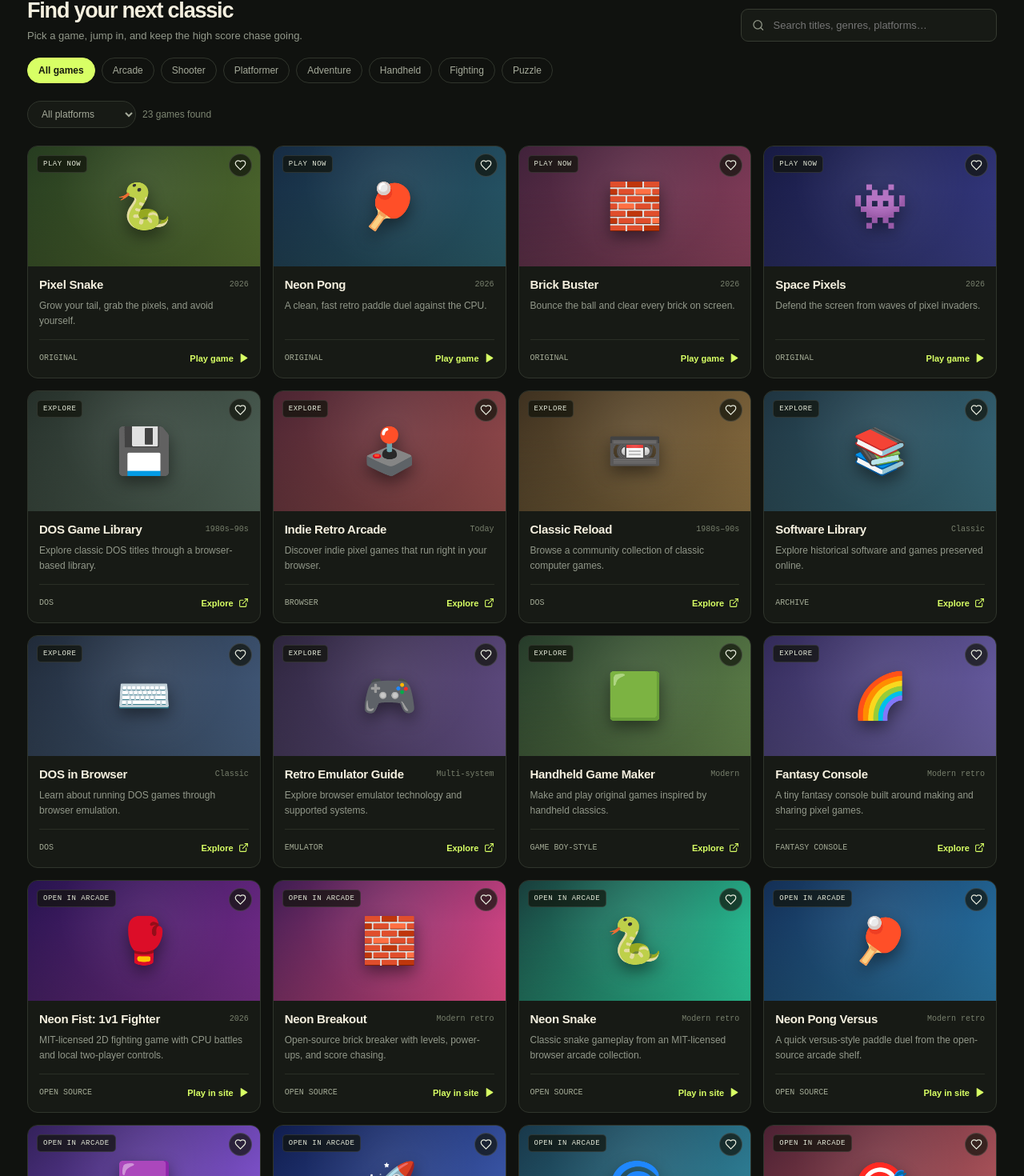
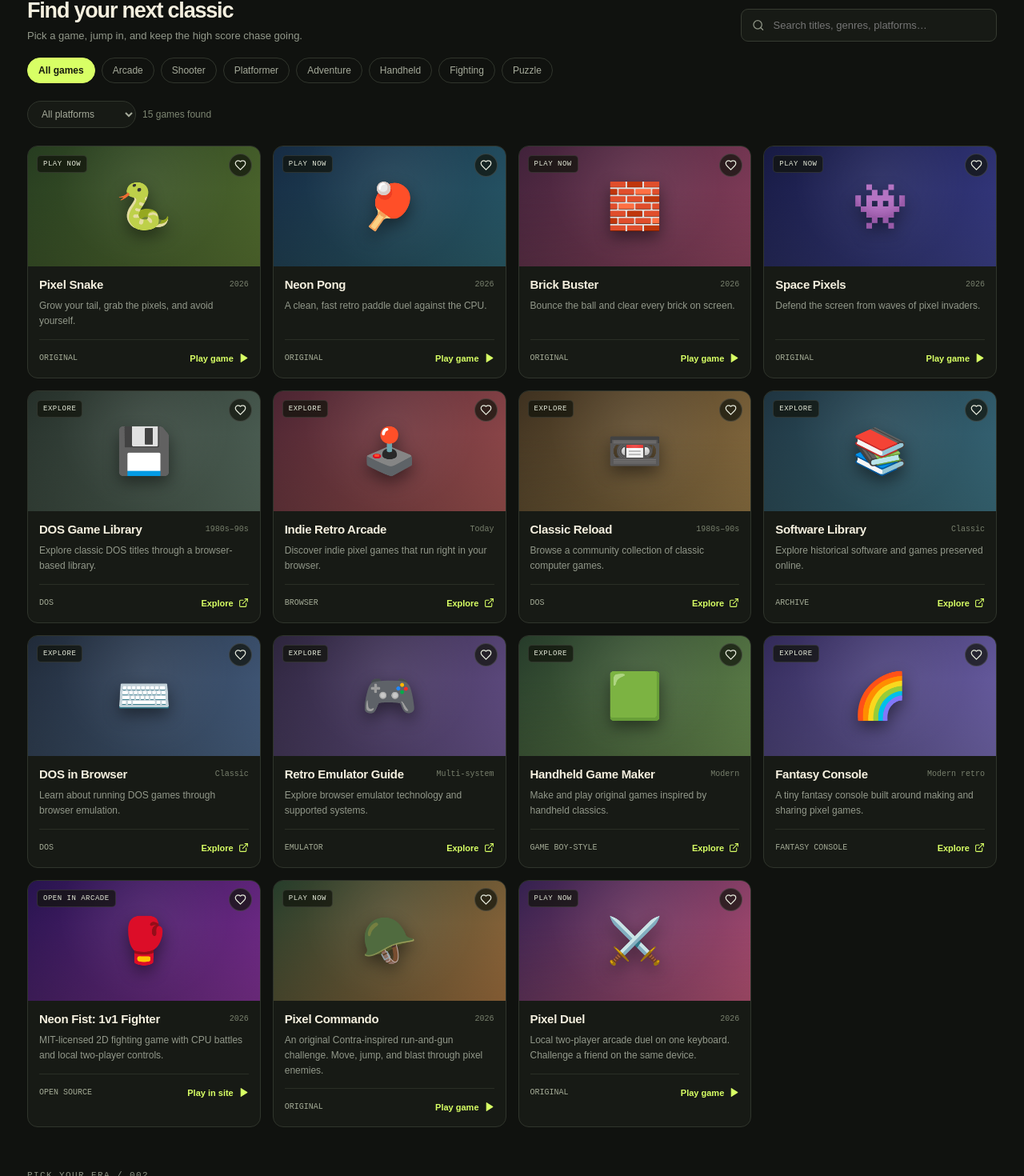
Before and after one commit to kage049754/chatgptgame, a React (Vite) app: page / in a window 1280 px wide. Shown: the part 614-2084 px from the top of the page at 80% size. Built offline with nearby package versions, Linux system fonts and the light colour scheme.

Commit message:
Replace remote game links with fully local run-and-gun and two-player arcade games

```diff
--- a/src/App.tsx
+++ b/src/App.tsx
@@ -27,7 +27,7 @@
   emoji: string;
   colors: string;
   description: string;
-  kind: 'snake' | 'pong' | 'breakout' | 'invaders' | 'external' | 'embedded';
+  kind: 'snake' | 'pong' | 'breakout' | 'invaders' | 'external' | 'embedded' | 'runngun' | 'duel';
   url?: string;
   featured?: boolean;
 };
@@ -198,134 +198,28 @@
     featured: true,
   },
   {
-    id: 'gh-breakout',
-    title: 'Neon Breakout',
-    category: 'Arcade',
-    platform: 'Open source',
-    year: 'Modern retro',
-    emoji: '🧱',
-    colors: 'linear-gradient(135deg,#3e1d51,#f04d8d)',
-    description: 'Open-source brick breaker with levels, power-ups, and score chasing.',
-    kind: 'embedded',
-    url: 'https://tmhsdigital.github.io/GH-Arcade/games/breakout/',
+    id: 'pixel-commando',
+    title: 'Pixel Commando',
+    category: 'Shooter',
+    platform: 'Original',
+    year: '2026',
+    emoji: '🪖',
+    colors: 'linear-gradient(135deg,#263d2b,#9b6a3b)',
+    description: 'An original Contra-inspired run-and-gun challenge. Move, jump, and blast through pixel enemies.',
+    kind: 'runngun',
     featured: true,
   },
   {
-    id: 'gh-snake',
-    title: 'Neon Snake',
-    category: 'Arcade',
-    platform: 'Open source',
-    year: 'Modern retro',
-    emoji: '🐍',
-    colors: 'linear-gradient(135deg,#193d3b,#2bd6a3)',
-    description: 'Classic snake gameplay from an MIT-licensed browser arcade collection.',
-    kind: 'embedded',
-    url: 'https://tmhsdigital.github.io/GH-Arcade/games/snake/',
+    id: 'pixel-duel',
+    title: 'Pixel Duel',
+    category: 'Fighting',
+    platform: 'Original',
+    year: '2026',
+    emoji: '⚔️',
+    colors: 'linear-gradient(135deg,#34214f,#b34f72)',
+    description: 'Local two-player arcade duel on one keyboard. Challenge a friend on the same device.',
+    kind: 'duel',
     featured: true,
-  },
-  {
-    id: 'gh-pong',
-    title: 'Neon Pong Versus',
-    category: 'Fighting',
-    platform: 'Open source',
-    year: 'Modern retro',
-    emoji: '🏓',
-    colors: 'linear-gradient(135deg,#142f55,#2878aa)',
-    description: 'A quick versus-style paddle duel from the open-source arcade shelf.',
-    kind: 'embedded',
-    url: 'https://tmhsdigital.github.io/GH-Arcade/games/pong/',
-    featured: true,
-  },
-  {
-    id: 'gh-stack',
-    title: 'Neon Stack',
-    category: 'Puzzle',
-    platform: 'Open source',
-    year: 'Modern retro',
-    emoji: '🟪',
-    colors: 'linear-gradient(135deg,#33215a,#8d5be2)',
-    description: 'Stack blocks, manage timing, and chase a better score.',
-    kind: 'embedded',
-    url: 'https://tmhsdigital.github.io/GH-Arcade/games/stack/',
-    featured: false,
-  },
-  {
-    id: 'gh-astro',
-    title: 'Astro Blaster',
-    category: 'Shooter',
-    platform: 'Open source',
-    year: 'Modern retro',
-    emoji: '🚀',
-    colors: 'linear-gradient(135deg,#101d4e,#4261b9)',
-    description: 'A fast space-shooter entry in an open-source arcade collection.',
-    kind: 'embedded',
-    url: 'https://tmhsdigital.github.io/GH-Arcade/games/astro/',
-    featured: true,
-  },
-  {
-    id: 'gh-maze',
-    title: 'Neon Maze',
-    category: 'Puzzle',
-    platform: 'Open source',
-    year: 'Modern retro',
-    emoji: '🌀',
-    colors: 'linear-gradient(135deg,#19384a,#328ca4)',
-    description: 'Navigate a neon maze in this browser-playable arcade game.',
-    kind: 'embedded',
-    url: 'https://tmhsdigital.github.io/GH-Arcade/games/maze/',
-    featured: false,
-  },
-  {
-    id: 'gh-pinball',
-    title: 'Neon Pinball',
-    category: 'Arcade',
-    platform: 'Open source',
-    year: 'Modern retro',
-    emoji: '🎯',
-    colors: 'linear-gradient(135deg,#4c2133,#bd5d61)',
-    description: 'Keep the ball alive and build a high score in a retro pinball table.',
-    kind: 'embedded',
-    url: 'https://tmhsdigital.github.io/GH-Arcade/games/pinball/',
-    featured: false,
-  },
-  {
-    id: 'gh-runner',
-    title: 'Neon Runner',
-    category: 'Platformer',
-    platform: 'Open source',
-    year: 'Modern retro',
-    emoji: '🏃',
-    colors: 'linear-gradient(135deg,#3d321a,#bc8e3d)',
-    description: 'A quick reflex runner with a retro arcade presentation.',
-    kind: 'embedded',
-    url: 'https://tmhsdigital.github.io/GH-Arcade/games/runner/',
-    featured: false,
-  },
-  {
-    id: 'gh-siege',
-    title: 'Star Siege',
-    category: 'Shooter',
-    platform: 'Open source',
-    year: 'Modern retro',
-    emoji: '👾',
-    colors: 'linear-gradient(135deg,#18234b,#4358a2)',
-    description: 'Space combat from a browser arcade collection, with co-op play.',
-    kind: 'embedded',
-    url: 'https://tmhsdigital.github.io/GH-Arcade/games/siege/',
-    featured: true,
-  },
-  {
-    id: 'gh-hop',
-    title: 'Neon Hop',
-    category: 'Platformer',
-    platform: 'Open source',
-    year: 'Modern retro',
-    emoji: '🦘',
-    colors: 'linear-gradient(135deg,#263b2a,#7ca64b)',
-    description: 'Jump through a bright, fast-paced platforming challenge.',
-    kind: 'embedded',
-    url: 'https://tmhsdigital.github.io/GH-Arcade/games/hop/',
-    featured: false,
   },
 ];
 const categories = [
@@ -400,6 +294,13 @@
       color: ['#ff8269', '#e5bd64', '#9bc34b', '#7bbad1'][Math.floor(i / 9)],
     }));
     let ship = { x: W / 2, y: H - 36 };
+    let hero = { x: 72, y: H - 58, vy: 0, onGround: true };
+    let runEnemies = Array.from({ length: 8 }, (_, i) => ({ x: 170 + i * 58, y: H - 38, on: true, dir: i % 2 ? -1 : 1 }));
+    let duelPaddles = { leftY: H / 2 - 34, rightY: H / 2 - 34 };
+    let duelBall = { x: W / 2, y: H / 2, vx: 4, vy: 2 };
+    let duelScores = { left: 0, right: 0 };
+    let easedRightUp = false;
+    let easedRightDown = false;
     let bullets: { x: number; y: number }[] = [];
     let enemies = Array.from({ length: 24 }, (_, i) => ({
       x: 80 + (i % 8) * 65,
@@ -433,6 +334,15 @@
         ].includes(e.key)
       )
         e.preventDefault();
+      if (game.kind === 'runngun' && (e.key === 'ArrowUp' || e.key === 'w')) {
+        if (hero.onGround) { hero.vy = -11; hero.onGround = false; }
+      }
+      if (game.kind === 'duel') {
+        if (e.key === 'w') move.up = true;
+        if (e.key === 's') move.down = true;
+        if (e.key === 'ArrowUp') easedRightUp = true;
+        if (e.key === 'ArrowDown') easedRightDown = true;
+      }
       if (game.kind === 'snake') {
         if ((e.key === 'ArrowUp' || e.key === 'w') && dir.y !== 1)
           nextDir = { x: 0, y: -1 };
@@ -453,6 +363,10 @@
     const keyUp = (e: KeyboardEvent) => {
       if (e.key === 'ArrowLeft' || e.key === 'a') move.left = false;
       if (e.key === 'ArrowRight' || e.key === 'd') move.right = false;
+      if (e.key === 'w') move.up = false;
+      if (e.key === 's') move.down = false;
+      if (e.key === 'ArrowUp') easedRightUp = false;
+      if (e.key === 'ArrowDown') easedRightDown = false;
       if (e.key === ' ' || e.key === 'ArrowUp' || e.key === 'w')
         move.fire = false;
     };
@@ -635,6 +549,47 @@
           drawText('LEVEL CLEAR!', W / 2, H / 2, 24, lime);
           over = true;
         }
+      } else if (game.kind === 'runngun') {
+        ctx.fillStyle = '#111a18'; ctx.fillRect(0, 0, W, H);
+        ctx.fillStyle = '#263b2c'; ctx.fillRect(0, H - 24, W, 24);
+        for (let i = 0; i < 18; i++) { ctx.fillStyle = i % 2 ? '#4d6b3c' : '#7d9250'; ctx.fillRect((i * 47 - tick * 2) % (W + 20), H - 24, 20, 5); }
+        if (move.left) hero.x -= 4; if (move.right) hero.x += 4;
+        hero.x = Math.max(14, Math.min(W - 14, hero.x));
+        hero.vy += 0.55; hero.y += hero.vy;
+        if (hero.y >= H - 45) { hero.y = H - 45; hero.vy = 0; hero.onGround = true; }
+        if (move.fire && tick % 8 === 0) bullets.push({ x: hero.x + 12, y: hero.y - 8 });
+        bullets = bullets.filter(b => b.x < W + 10);
+        bullets.forEach(b => { b.x += 9; ctx.fillStyle = '#ffe36b'; ctx.fillRect(b.x, b.y, 12, 3); });
+        runEnemies.forEach((e, i) => {
+          if (!e.on) return;
+          e.x += e.dir * (1 + Math.sin(tick / 20 + i) * 0.5);
+          if (e.x < 80 || e.x > W - 20) e.dir *= -1;
+          bullets.forEach(b => { if (Math.abs(b.x - e.x) < 16 && Math.abs(b.y - e.y) < 20) { e.on = false; currentScore += 25; setScore(currentScore); } });
+          ctx.fillStyle = '#f16e5b'; ctx.fillRect(e.x - 10, e.y - 13, 20, 25);
+          ctx.fillStyle = '#f5f0df'; ctx.fillRect(e.x - 5, e.y - 8, 4, 4);
+        });
+        ctx.fillStyle = '#d8ff65'; ctx.fillRect(hero.x - 9, hero.y - 16, 18, 26);
+        ctx.fillStyle = '#f5f0df'; ctx.fillRect(hero.x + 2, hero.y - 11, 9, 5);
+        if (runEnemies.every(e => !e.on)) { drawText('STAGE CLEAR!', W / 2, H / 2, 24, lime); over = true; }
+      } else if (game.kind === 'duel') {
+        ctx.fillStyle = '#090d1c'; ctx.fillRect(0, 0, W, H);
+        ctx.setLineDash([8, 10]); ctx.strokeStyle = '#53647a'; ctx.beginPath(); ctx.moveTo(W / 2, 0); ctx.lineTo(W / 2, H); ctx.stroke(); ctx.setLineDash([]);
+        if (move.up) duelPaddles.leftY -= 6; if (move.down) duelPaddles.leftY += 6;
+        if (easedRightUp) duelPaddles.rightY -= 6; if (easedRightDown) duelPaddles.rightY += 6;
+        duelPaddles.leftY = Math.max(0, Math.min(H - 68, duelPaddles.leftY));
+        duelPaddles.rightY = Math.max(0, Math.min(H - 68, duelPaddles.rightY));
+        duelBall.x += duelBall.vx; duelBall.y += duelBall.vy;
+        if (duelBall.y < 7 || duelBall.y > H - 7) duelBall.vy *= -1;
+        if (duelBall.x < 24 && duelBall.y >= duelPaddles.leftY && duelBall.y <= duelPaddles.leftY + 68) duelBall.vx = Math.abs(duelBall.vx) + 0.2;
+        if (duelBall.x > W - 24 && duelBall.y >= duelPaddles.rightY && duelBall.y <= duelPaddles.rightY + 68) duelBall.vx = -Math.abs(duelBall.vx) - 0.2;
+        if (duelBall.x < 0) { duelScores.right++; duelBall = {x:W/2,y:H/2,vx:-4,vy:2}; }
+        if (duelBall.x > W) { duelScores.left++; duelBall = {x:W/2,y:H/2,vx:4,vy:-2}; }
+        ctx.fillStyle = '#d8ff65'; ctx.fillRect(12, duelPaddles.leftY, 10, 68);
+        ctx.fillStyle = '#7bbad1'; ctx.fillRect(W - 22, duelPaddles.rightY, 10, 68);
+        ctx.fillStyle = '#f5f0df'; ctx.fillRect(duelBall.x - 6, duelBall.y - 6, 12, 12);
+        drawText('P1 ' + duelScores.left + '   P2 ' + duelScores.right, W / 2, 25, 16, lime);
+        currentScore = duelScores.left + duelScores.right; setScore(currentScore);
+        if (duelScores.left >= 5 || duelScores.right >= 5) { drawText(duelScores.left >= 5 ? 'PLAYER 1 WINS' : 'PLAYER 2 WINS', W/2, H/2, 24, lime); over = true; }
       } else {
         if (move.left) ship.x -= 6;
         if (move.right) ship.x += 6;
@@ -725,7 +680,11 @@
             ? 'Move with arrow keys or WASD.'
             : game.kind === 'invaders'
               ? 'Move with arrows or A/D; fire with Space.'
-              : 'Move with arrows or A/D, or drag/touch the playfield.'}
+              : game.kind === 'runngun'
+                ? 'Move with A/D or arrows, jump with W/Up, and shoot with Space.'
+                : game.kind === 'duel'
+                  ? 'Player 1: W/S. Player 2: Up/Down. First to 5 wins.'
+                  : 'Move with arrows or A/D, or drag/touch the playfield.'}
           <br />
           Escape closes the game.
         </div>
```
